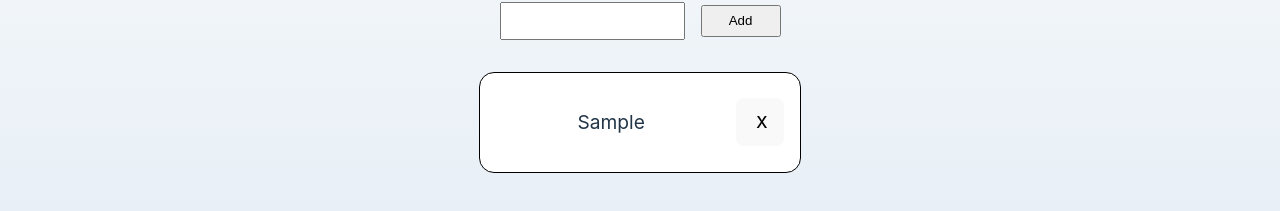
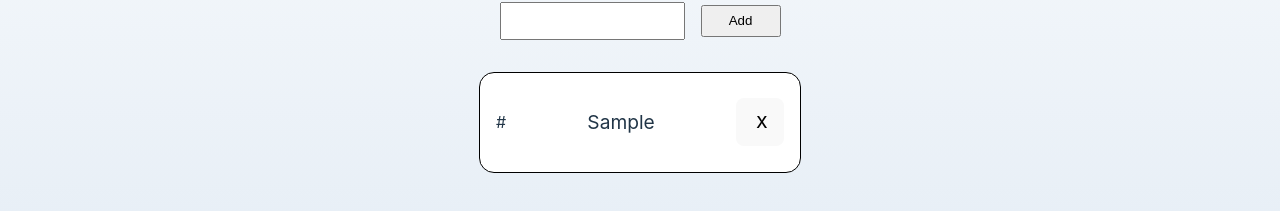
Before and after one commit to KyleMThornton/React-To-Do-List, a React (Vite) app: page / in a window 1280 px wide. Both pictures are taken after typing "Sample" into the empty fields and a click on the input "Add". Shown: the part 367-578 px from the top of the page. Built offline with nearby package versions, Linux system fonts and the light colour scheme.

Commit message:
Working other than true sort

```diff
--- a/src/components/ToDo.tsx
+++ b/src/components/ToDo.tsx
@@ -20,8 +20,7 @@ export default function ToDo() {
     }
 
     const handleDeleteItem = (index: number) => {
-        let updatedItems = toDoItems.filter((_, i) => i !== index)
-        setToDoItems(updatedItems)
+        setToDoItems(prevItems => prevItems.filter((_, i) => i !== index));
     }
 
     return (
@@ -40,7 +39,7 @@ export default function ToDo() {
                             key={index}
                             id={item}
                             index={index}
-                            handleDeleteItem={() => handleDeleteItem(index)}
+                            handleDeleteItem={handleDeleteItem}
                         />
                     )}
                     </SortableContext>
--- a/src/components/itemCard.tsx
+++ b/src/components/itemCard.tsx
@@ -17,10 +17,12 @@ export default function ItemCard(props:any) {
 
     const handleDeleteClick = () => {
         props.handleDeleteItem(props.index);
+        console.log('Delete!')
     };
 
     return (
-        <div ref={setNodeRef} style={style} {...attributes} {...listeners} className="itemContainer">
+        <div ref={setNodeRef} style={style} className="itemContainer">
+            <span className="dragHandle" {...attributes} {...listeners}>#</span>
             <p>{props.id}</p>
             <button className="deleteButton" onClick={handleDeleteClick}>X</button>
         </div>
```
